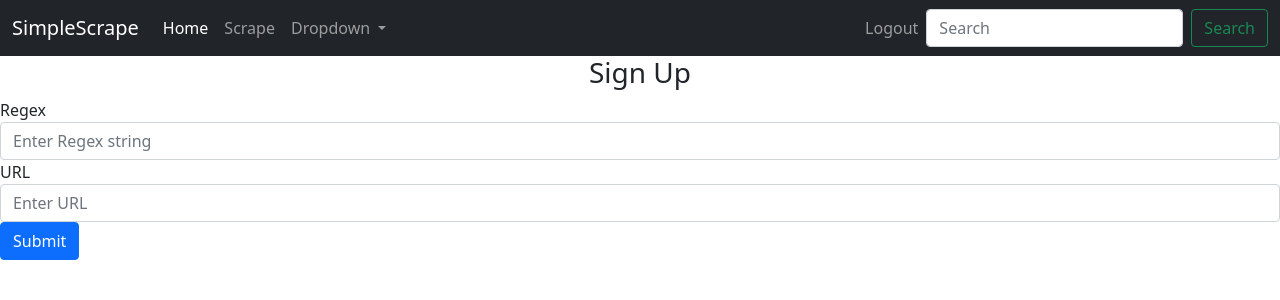
After one commit to T4ssader/simpleScrape, a Flask app: page /scrape in a window 1280 px wide. The commit adds this page. Shown: the top 300 px of the page. Run offline with Flask 2, Linux system fonts and the light colour scheme; a user stored in the database is signed in.

Commit message:
Added    - Scrape in models.py with relationship to user    - scraping.html    - fixed logout not working in base.html    - fixed views.py to work with user authentication

```diff
--- a/website/templates/base.html
+++ b/website/templates/base.html
@@ -12,7 +12,7 @@
     {#    NAVBAR     #}
     <nav class="navbar navbar-expand-lg navbar-dark bg-dark">
         <div class="container-fluid">
-            <a class="navbar-brand" href="#">Navbar</a>
+            <a class="navbar-brand" href="#">SimpleScrape</a>
             <button class="navbar-toggler" type="button" data-bs-toggle="collapse"
                     data-bs-target="#navbarSupportedContent" aria-controls="navbarSupportedContent"
                     aria-expanded="false" aria-label="Toggle navigation">
@@ -21,11 +21,13 @@
             <div class="collapse navbar-collapse" id="navbarSupportedContent">
                 <ul class="navbar-nav me-auto mb-2 mb-lg-0">
                     <li class="nav-item">
-                        <a class="nav-link active" aria-current="page" href="#">Home</a>
+                        <a class="nav-link active" aria-current="page" href="/">Home</a>
                     </li>
+                    {% if user.is_authenticated %}
                     <li class="nav-item">
-                        <a class="nav-link" href="#">Link</a>
+                        <a class="nav-link" href="/scrape">Scrape</a>
                     </li>
+                    {% endif %}
                     <li class="nav-item dropdown">
                         <a class="nav-link dropdown-toggle" href="#" id="navbarDropdown" role="button"
                            data-bs-toggle="dropdown" aria-expanded="false">
@@ -42,12 +44,12 @@
                     </li>
                 </ul>
                 <ul class="navbar-nav ms auto mb-2 mb-lg-0">
-                    <li class="nav-item">
+                    {% if user.is_authenticated %}
+                        <a class="nav-link" href="/logout" tabindex="-1">Logout</a>
+                    {% else %}
                         <a class="nav-link" href="/login" tabindex="-1">Login</a>
-                    </li>
-                    <li class="nav-item">
                         <a class="nav-link" href="/sign-up" tabindex="-1">Sign Up</a>
-                    </li>
+                    {% endif %}
                 </ul>
 
                 <form class="d-flex">
@@ -57,8 +59,6 @@
             </div>
         </div>
     </nav>
-
-
 </head>
 
 
--- /dev/null
+++ b/website/templates/scraping.html
@@ -0,0 +1,28 @@
+{% extends "base.html" %} {% block title %}Sign Up{% endblock %}
+
+{% block body %}
+    <form method="POST">
+        <h3 align="center">Sign Up</h3>
+        <div class="form-group">
+            <label for="regex">Regex</label>
+            <input
+                    type="text"
+                    class="form-control"
+                    id="regex"
+                    name="regex"
+                    placeholder="Enter Regex string"
+            />
+        </div>
+        <div class="form-group">
+            <label for="url">URL</label>
+            <input
+                    type="text"
+                    class="form-control"
+                    id="url"
+                    name="url"
+                    placeholder="Enter URL"
+            />
+        </div>
+    <button type="submit" class="btn btn-primary">Submit</button>
+    </form>
+{% endblock %}
--- a/website/views.py
+++ b/website/views.py
@@ -1,8 +1,26 @@
-from flask import Blueprint, render_template
+from flask import Blueprint, render_template, request
+from .models import Scrape
+from flask_login import login_required, current_user
+from . import db
 
 views = Blueprint("views", __name__)
 
 
 @views.route("/")
+@login_required
 def home():
-    return render_template("home.html")
+    return render_template("home.html", user=current_user)
+
+
+@views.route("/scrape", methods=['GET', 'POST'])
+@login_required
+def scrape():
+    if request.method == "POST":
+        scraping_regex = request.form.get("regex")
+        scraping_url = request.form.get("url")
+
+        new_scraping_request = Scrape(url=scraping_url, regex=scraping_regex)
+        db.session.add(new_scraping_request)
+        db.session.commit()
+    else:
+        return render_template("scraping.html", user=current_user)
```
Also changed, not shown: website/models.py (+13 -0 lines), logic/Scrape.py (added), website/database.db (deleted).
